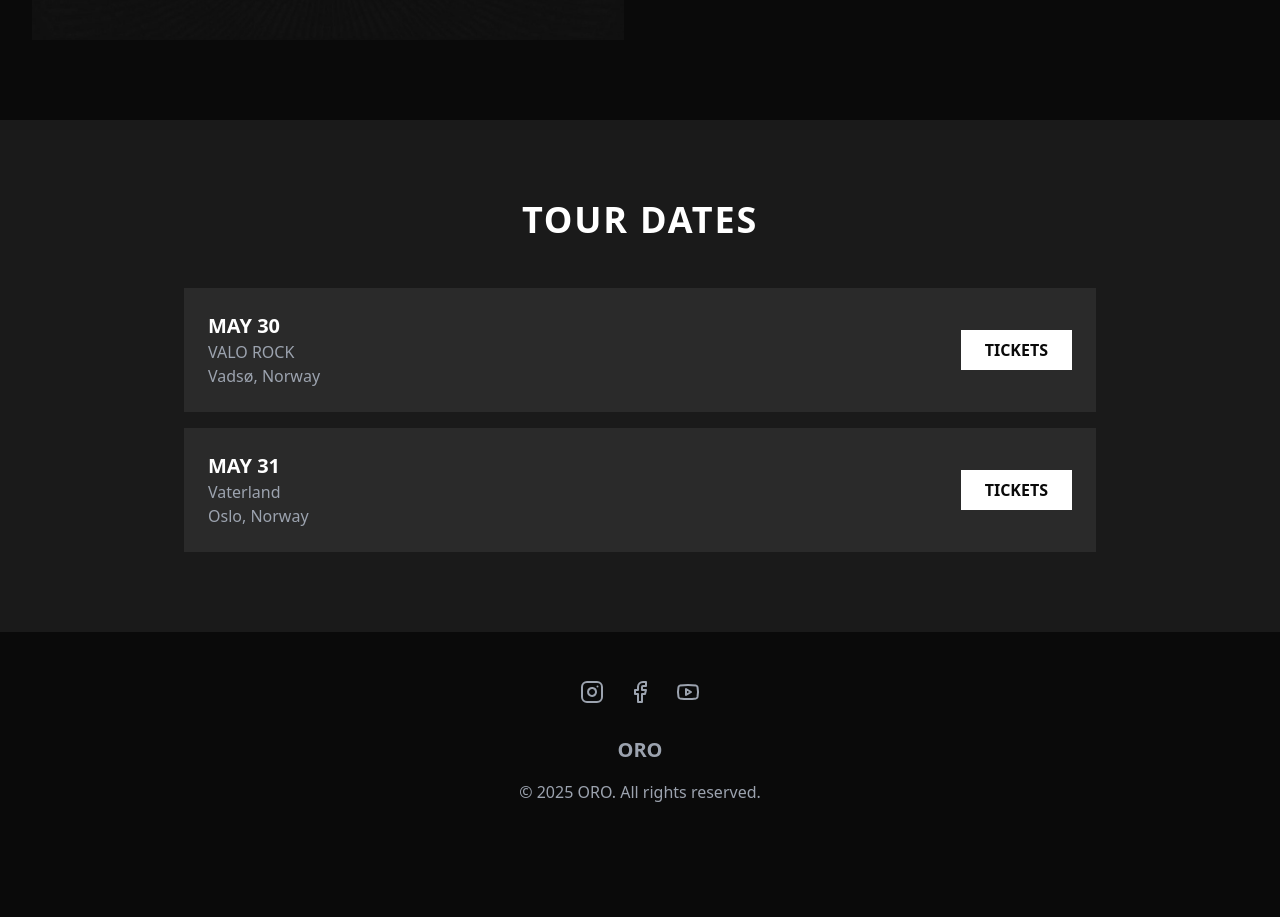
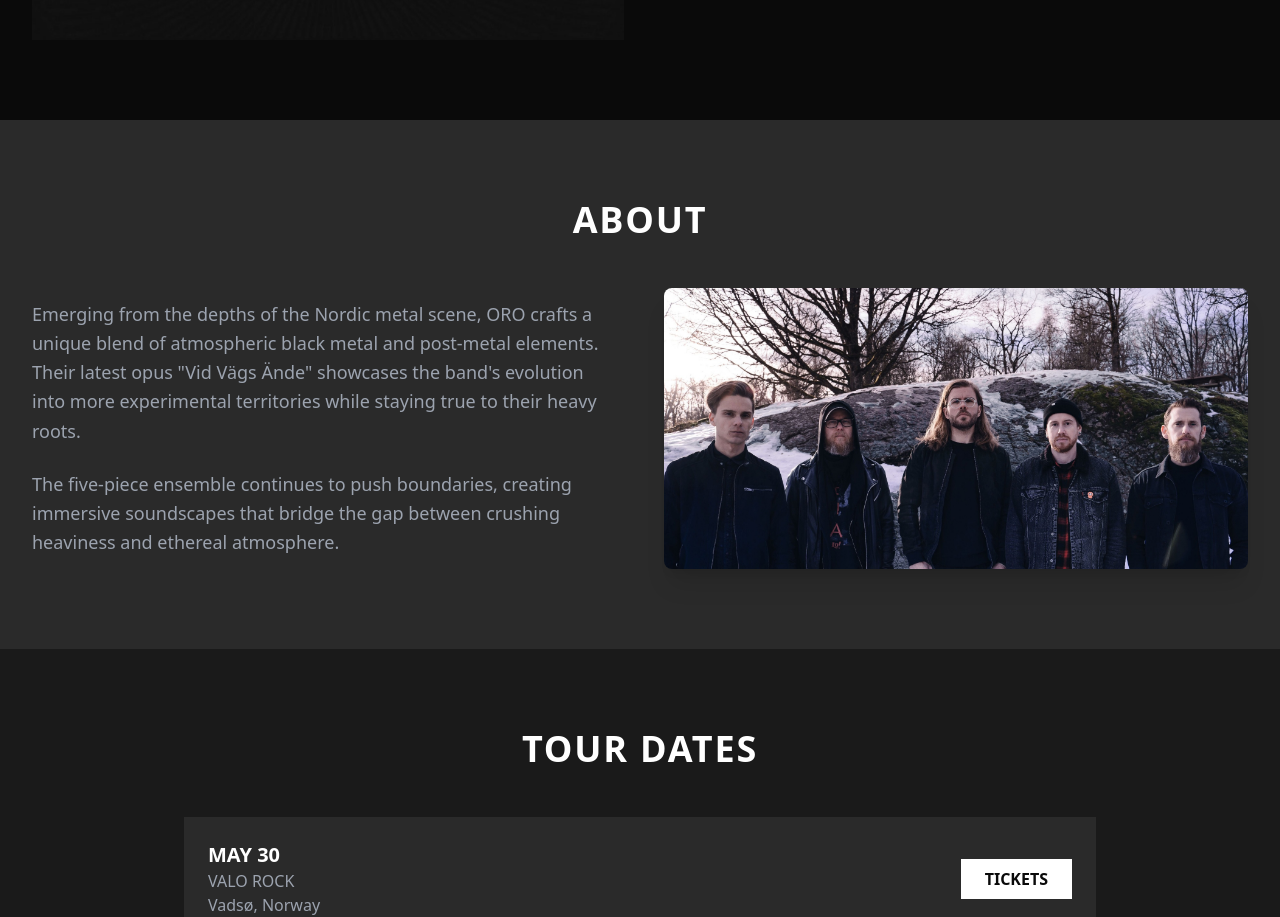
Before and after one commit to Stookster/oro-website, a React (Vite) app: page / in a window 1280 px wide. Shown: the part 1520-2437 px from the top of the page. Before the commit the page ends 2372 px from the top, so only its background shows below. Built offline with nearby package versions, Linux system fonts and the light colour scheme; a web font is replaced by a local one.

Commit message:
Add image to page layout
Incorporate a new image into the existing page layout where it fits appropriately.
[skip gpt_engineer]

```diff
--- /dev/null
+++ b/src/components/About.tsx
@@ -0,0 +1,34 @@
+const About = () => {
+  return (
+    <section id="about" className="bg-metal-light py-20">
+      <div className="max-w-7xl mx-auto px-4 sm:px-6 lg:px-8">
+        <h2 className="text-4xl font-bold text-white mb-12 text-center tracking-wider">ABOUT</h2>
+
+        <div className="grid md:grid-cols-2 gap-12 items-center">
+          <div className="space-y-6">
+            <p className="text-gray-400 text-lg leading-relaxed">
+              Emerging from the depths of the Nordic metal scene, ORO crafts a unique blend of
+              atmospheric black metal and post-metal elements. Their latest opus "Vid Vägs Ände"
+              showcases the band's evolution into more experimental territories while staying true
+              to their heavy roots.
+            </p>
+            <p className="text-gray-400 text-lg leading-relaxed">
+              The five-piece ensemble continues to push boundaries, creating immersive soundscapes
+              that bridge the gap between crushing heaviness and ethereal atmosphere.
+            </p>
+          </div>
+
+          <div className="relative">
+            <img
+              src="/lovable-uploads/c1dcb9d4-8dc6-4b16-acb6-5537c89b9431.png"
+              alt="ORO Band Photo"
+              className="w-full rounded-lg shadow-xl"
+            />
+          </div>
+        </div>
+      </div>
+    </section>
+  );
+};
+
+export default About;
--- a/src/pages/Index.tsx
+++ b/src/pages/Index.tsx
@@ -1,6 +1,7 @@
 import Navigation from "@/components/Navigation";
 import Hero from "@/components/Hero";
 import LatestRelease from "@/components/LatestRelease";
+import About from "@/components/About";
 import TourDates from "@/components/TourDates";
 import Footer from "@/components/Footer";
 import BackToTop from "@/components/BackToTop";
@@ -11,6 +12,7 @@ const Index = () => {
       <Navigation />
       <Hero />
       <LatestRelease />
+      <About />
       <TourDates />
       <Footer />
       <BackToTop />
```
Also changed, not shown: public/lovable-uploads/c1dcb9d4-8dc6-4b16-acb6-5537c89b9431.png (added).
